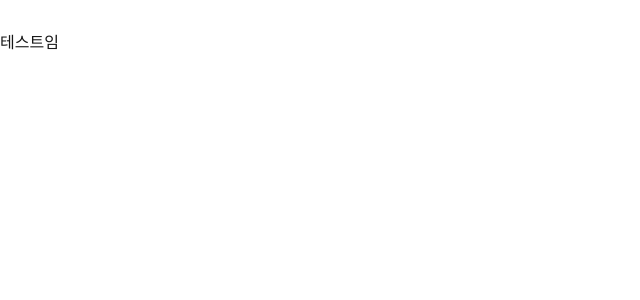
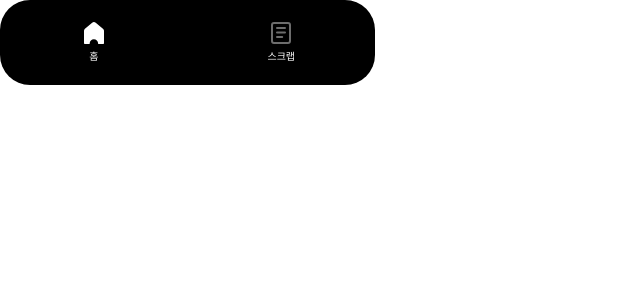
Before and after one commit to novice1993/ny-times-v2, a Next.js app: page / in a window 1280 px wide. Shown: the top 300 px of the page, without its empty margins (0-640 px from the left). Built offline with nearby package versions, Linux system fonts and the light colour scheme.

Commit message:
feat: 하단 메뉴 컴포넌트 레이아웃 구현
Desc
- 하단 메뉴 컴포넌트 레이아웃 구현
- 기본 라우팅 기능 구현 (클릭 이벤트에 따라 홈, 스크랩 페이지 전환되도록)

```diff
--- a/package.json
+++ b/package.json
@@ -14,7 +14,8 @@
   "dependencies": {
     "next": "15.1.6",
     "react": "^19.0.0",
-    "react-dom": "^19.0.0"
+    "react-dom": "^19.0.0",
+    "react-icons": "^5.4.0"
   },
   "devDependencies": {
     "@eslint/eslintrc": "^3",
--- /dev/null
+++ b/src/app/(features)/menu/components/HomePageButton.tsx
@@ -0,0 +1,28 @@
+'use client';
+import { useChangeUrl } from '../hooks/useChangeUrl';
+
+const buttonText = '홈';
+
+export const HomePageButton = () => {
+  const { handleChangeUrl } = useChangeUrl('/');
+
+  return (
+    <div className="button-container" onClick={handleChangeUrl}>
+      <svg
+        width="24"
+        height="24"
+        viewBox="0 0 24 24"
+        fill="none"
+        xmlns="http://www.w3.org/2000/svg"
+      >
+        <path
+          d="M22 9.84141V22.351C22 22.6704 21.6812 23.0002 21.3522 23.0002H16.6221C16.3033 23.0002 16.0874 22.7838 16.0874 22.4644V22.3613C16.0874 19.9913 14.1542 18.1571 11.892 18.1571C9.52699 18.1571 7.69666 20.0943 7.69666 22.3613V22.4644C7.69666 22.7838 7.48072 23.0002 7.16195 23.0002H2.64781C2.32905 23.0002 2 22.6807 2 22.351V9.84141C2 8.97583 2.31877 8.22361 2.96658 7.68777L10.1748 1.64936C11.1414 0.78379 12.653 0.78379 13.7224 1.64936L20.9306 7.68777C21.6812 8.22361 22 8.97583 22 9.84141Z"
+          fill="white"
+        />
+      </svg>
+      <div className="button-text" style={{ color: 'white' }}>
+        {buttonText}
+      </div>
+    </div>
+  );
+};
--- a/src/app/(features)/menu/components/MenuContainer.tsx
+++ /dev/null
@@ -1,10 +0,0 @@
-import { PropsWithChildren } from 'react';
-
-export const MenuContainer = ({ children }: PropsWithChildren) => {
-  return (
-    <div className="w-[375px] h-[85px] flex items-center justify-between">
-      {children}
-      테스트임
-    </div>
-  );
-};
--- /dev/null
+++ b/src/app/(features)/menu/components/ScrapPageButton.tsx
@@ -0,0 +1,40 @@
+'use client';
+import { useChangeUrl } from '../hooks/useChangeUrl';
+
+const buttonText = '스크랩';
+
+export const ScrapPageButton = () => {
+  const { handleChangeUrl } = useChangeUrl('/scrap');
+
+  return (
+    <div className="button-container" onClick={handleChangeUrl}>
+      <svg
+        width="24"
+        height="24"
+        viewBox="0 0 24 24"
+        fill="none"
+        xmlns="http://www.w3.org/2000/svg"
+      >
+        <rect
+          x="3"
+          y="2"
+          width="18"
+          height="20"
+          rx="2"
+          stroke="#6D6D6D"
+          strokeWidth="2"
+        />
+        <path
+          d="M8 7H16M8 11.5H16M8 16H13.2"
+          stroke="#6D6D6D"
+          strokeWidth="2"
+          strokeLinecap="round"
+          strokeLinejoin="round"
+        />
+      </svg>
+      <div className="button-text" style={{ color: 'white' }}>
+        {buttonText}
+      </div>
+    </div>
+  );
+};
--- /dev/null
+++ b/src/app/(features)/menu/hooks/useChangeUrl.ts
@@ -0,0 +1,11 @@
+import { useRouter } from 'next/navigation';
+
+export const useChangeUrl = (url: string) => {
+  const router = useRouter();
+
+  const handleChangeUrl = () => {
+    router.push(url);
+  };
+
+  return { handleChangeUrl };
+};
--- /dev/null
+++ b/src/app/(features)/menu/index.tsx
@@ -0,0 +1,12 @@
+import { HomePageButton } from './components/HomePageButton';
+import { ScrapPageButton } from './components/ScrapPageButton';
+import './style/menu.css';
+
+export const Menu = () => {
+  return (
+    <div style={{ backgroundColor: 'black' }} className="menu-container">
+      <HomePageButton />
+      <ScrapPageButton />
+    </div>
+  );
+};
--- /dev/null
+++ b/src/app/(features)/menu/style/menu.css
@@ -0,0 +1,17 @@
+@import 'tailwindcss';
+
+@layer components {
+  .menu-container {
+    @apply rounded-[30px] w-[375px] h-[85px] flex items-center justify-between;
+  }
+
+  .button-container {
+    @apply flex flex-[1] flex-col justify-center items-center gap-1;
+  }
+}
+
+@layer utilities {
+  .button-text {
+    @apply text-[10px];
+  }
+}
--- a/src/app/globals.css
+++ /dev/null
@@ -1,19 +0,0 @@
-@import 'tailwindcss';
-
-:root {
-  --background: #ffffff;
-  --foreground: #171717;
-}
-
-@media (prefers-color-scheme: dark) {
-  :root {
-    --background: #0a0a0a;
-    --foreground: #ededed;
-  }
-}
-
-body {
-  color: var(--foreground);
-  background: var(--background);
-  font-family: Arial, Helvetica, sans-serif;
-}
--- /dev/null
+++ b/src/app/index.css
@@ -0,0 +1 @@
+@import 'tailwindcss';
--- a/src/app/layout.tsx
+++ b/src/app/layout.tsx
@@ -1,8 +1,8 @@
 import type { Metadata } from 'next';
 import { Geist, Geist_Mono } from 'next/font/google';
-import './globals.css';
+import './index.css';
 
-import { MenuContainer } from './(features)/menu/components/MenuContainer';
+import { Menu } from './(features)/menu';
 
 const geistSans = Geist({
   variable: '--font-geist-sans',
@@ -30,7 +30,7 @@ export default function RootLayout({
         className={`${geistSans.variable} ${geistMono.variable} antialiased`}
       >
         {children}
-        <MenuContainer />
+        <Menu />
       </body>
     </html>
   );
```
Also changed, not shown: 1 other file (tests, documents, lock files or other folders).
